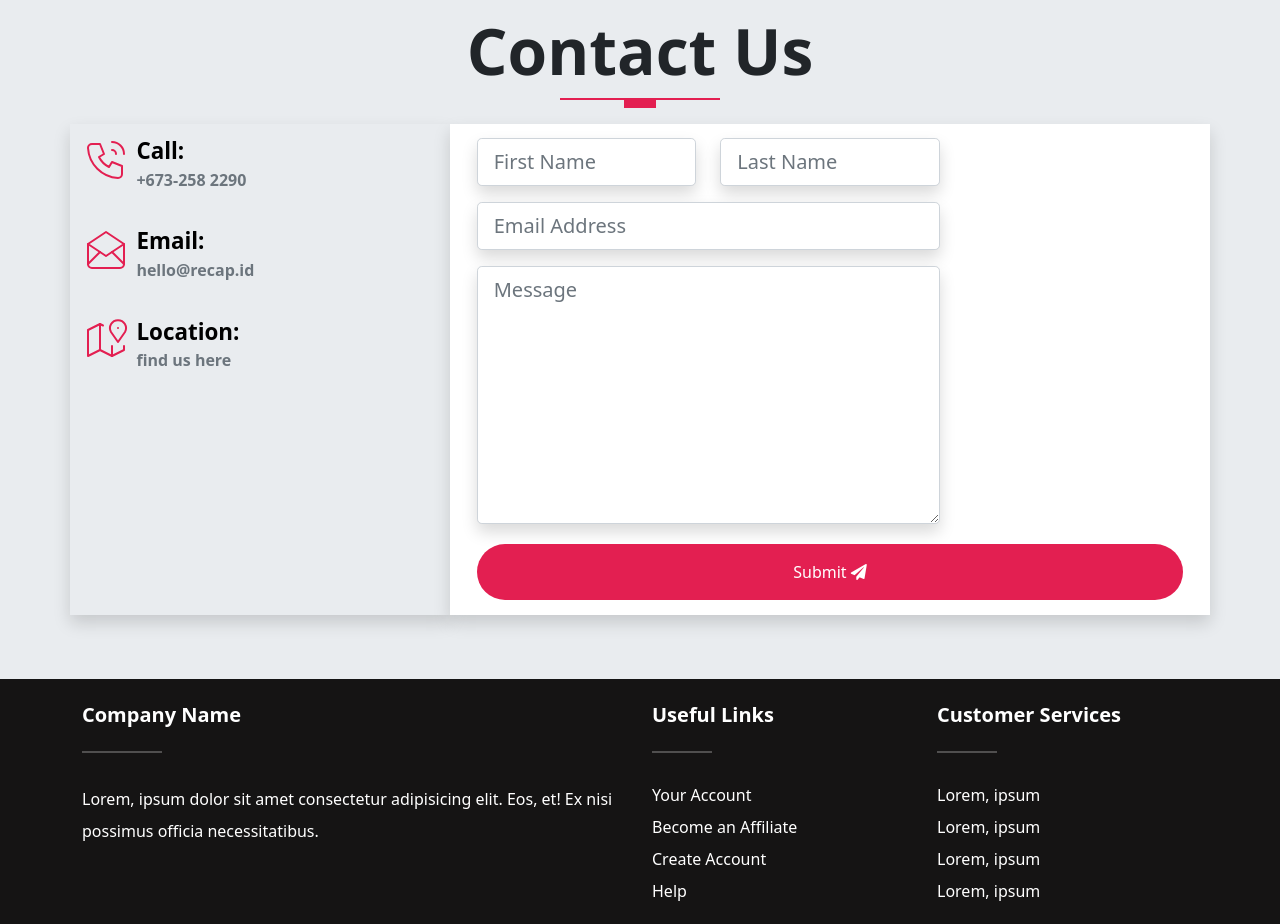
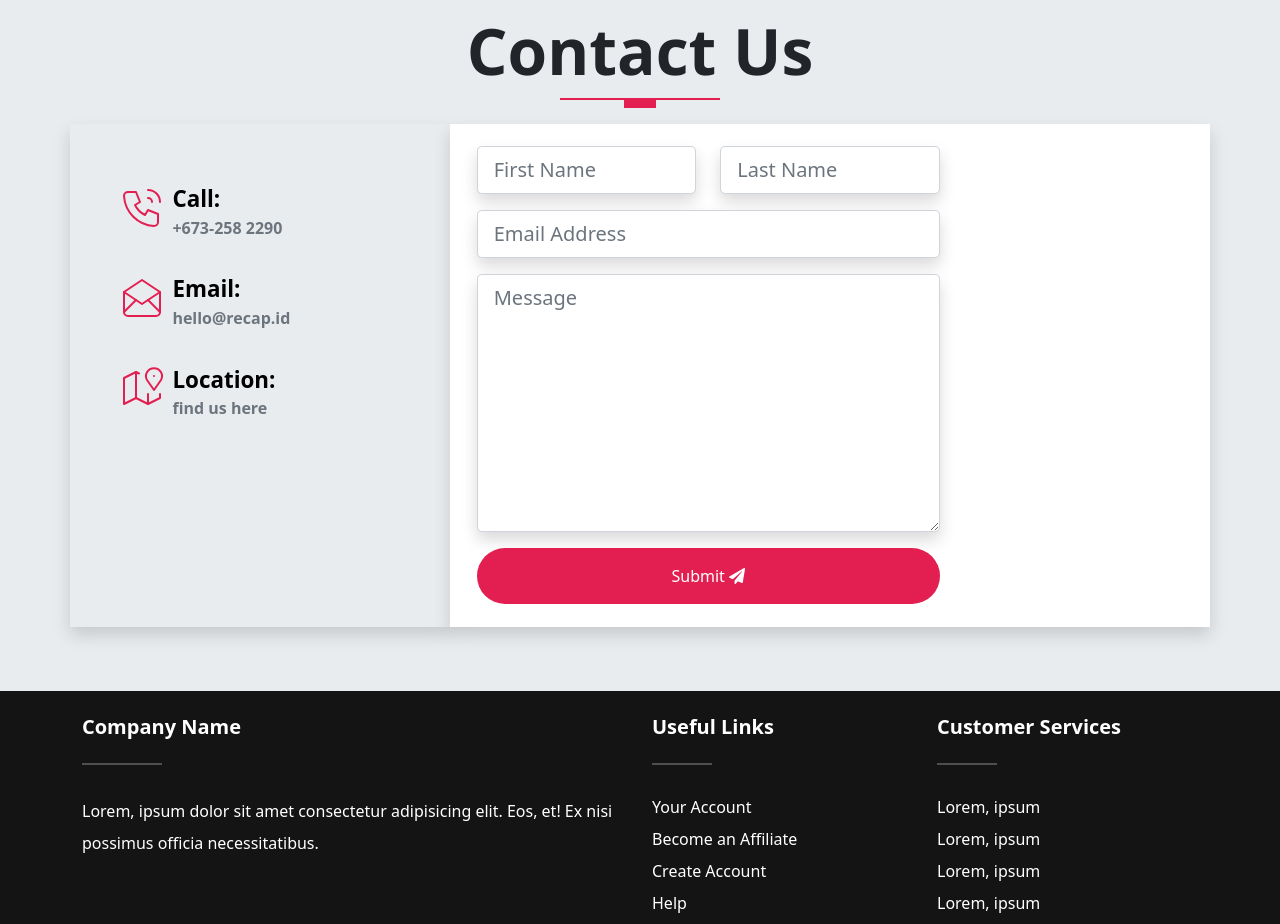
Before and after one commit to mrjiahoe/basmana-landing, a website: page index.html in a window 1280 px wide. Shown: the part 4300-5224 px from the top of the page. Drawn offline with nearby package versions, Linux system fonts and the light colour scheme.

Commit message:
edit contact column

```diff
--- a/index.html
+++ b/index.html
@@ -378,12 +378,12 @@
 				<div class="heading-line"></div>
 			</div>
 			<!-- START THE CTA CONTENT -->
-			<div class="row justify-content-center">
-				<div class="col-10 col-lg-4 col-md-6 shadow text-Center">
+			<div class="row justify-content-center round-corners">
+				<div class="col-10 col-lg-4 col-md-6 shadow text-Center ps-5 pt-5">
 					<div class="cta-info w-100">
 						<!-- CONTENT FOR THE MOBILE NUMBER -->
 						<!-- icons from tablericons.com -->
-						<div class="col-8 col-lg-4 col-md-6 contact-box pt-1 d-md-block d-lg-flex d-flex">
+						<div class="col-8 col-lg-4 col-md-2 contact-box pt-1 d-md-block d-lg-flex d-flex">
 							<div class="contact-box__icon">
 								<svg xmlns="http://www.w3.org/2000/svg" class="icon icon-tabler icon-tabler-phone-call"
 									viewBox="0 0 24 24" stroke-width="1" fill="none" stroke-linecap="round"
@@ -401,7 +401,7 @@
 							</div>
 						</div>
 						<!-- CONTENT FOR EMAIL -->
-						<div class="col-10 col-lg-4 col-md-6 contact-box pt-1 d-md-block d-lg-flex d-flex">
+						<div class="col-10 col-lg-4 col-md-2 contact-box pt-1 d-md-block d-lg-flex d-flex">
 							<div class="contact-box__icon">
 								<svg xmlns="http://www.w3.org/2000/svg" class="icon icon-tabler icon-tabler-mail-opened"
 									viewBox="0 0 24 24" stroke-width="1" fill="none" stroke-linecap="round"
@@ -419,7 +419,7 @@
 							</div>
 						</div>
 						<!-- CONTENT FOR LOCATION -->
-						<div class="col-10 col-lg-4 col-md-6 contact-box pt-1 d-md-block d-lg-flex d-flex">
+						<div class="col-10 col-lg-4 col-md-2 contact-box pt-1 d-md-block d-lg-flex d-flex">
 							<div class="contact-box__icon">
 								<svg xmlns="http://www.w3.org/2000/svg" class="icon icon-tabler icon-tabler-map-2"
 									viewBox="0 0 24 24" stroke-width="1" fill="none" stroke-linecap="round"
@@ -440,26 +440,26 @@
 						</div>
 					</div>
 				</div>
-				<div class="col-10 col-lg-8 col-md-4 bg-white shadow ">
-					<div class="form w-100">
+				<div class="col-10 col-lg-8 col-md-6 bg-white shadow">
+					<div class="form">
 						<form action="#" class="row">
-							<div class="col-lg-4 col-md-4 mb-3">
+							<div class="col-lg-4 col-md-4 mb-2 mt-2">
 								<input type="text" placeholder="First Name" id="inputFirstName"
 									class="shadow form-control-lg form-control">
 							</div>
-							<div class="col-lg-4 col-md-4 mb-3">
+							<div class="col-lg-4 col-md-4 mb-2 mt-2">
 								<input type="text" placeholder="Last Name" id="inputLastName"
 									class="shadow form-control-lg form-control">
 							</div>
-							<div class="col-lg-8 mb-3">
+							<div class="col-lg-8 mb-2 mt-2">
 								<input type="email" placeholder="Email Address" id="inputEmail"
 									class="shadow form-control-lg form-control">
 							</div>
-							<div class="col-lg-8 mb-3">
+							<div class="col-lg-8 mb-2 mt-2">
 								<textarea name="message" placeholder="Message" id="message" rows="8"
 									class="shadow form-control-lg form-control"></textarea>
 							</div>
-							<div class="text-center d-grid mt-1">
+							<div class="col-lg-8 text-center d-grid mt-2 mb-2">
 								<button type="button" class="btn btn-primary rounded-pill pt-3 pb-3">
 									Submit
 									<i class="fas fa-paper-plane"></i>
--- a/scss/sections/_contact.scss
+++ b/scss/sections/_contact.scss
@@ -6,9 +6,11 @@
 	background-color: $gray-200;
 }
 
+.round-corners {
+	border-radius: 50%;
+}
+
 .cta-info {
-	// margin: auto 0;
-
 	margin-top: auto;
 	margin-left: auto;
 }
```
